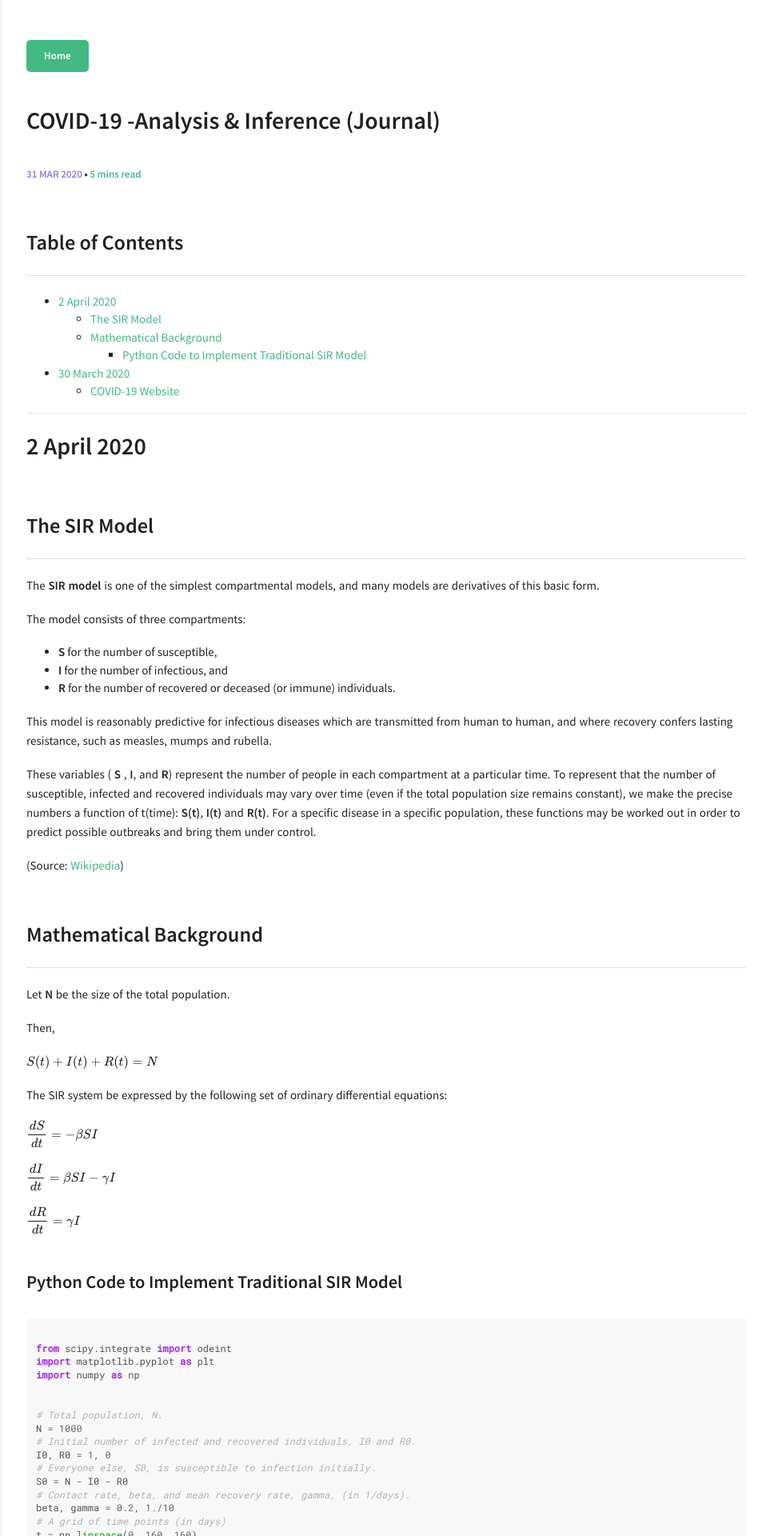
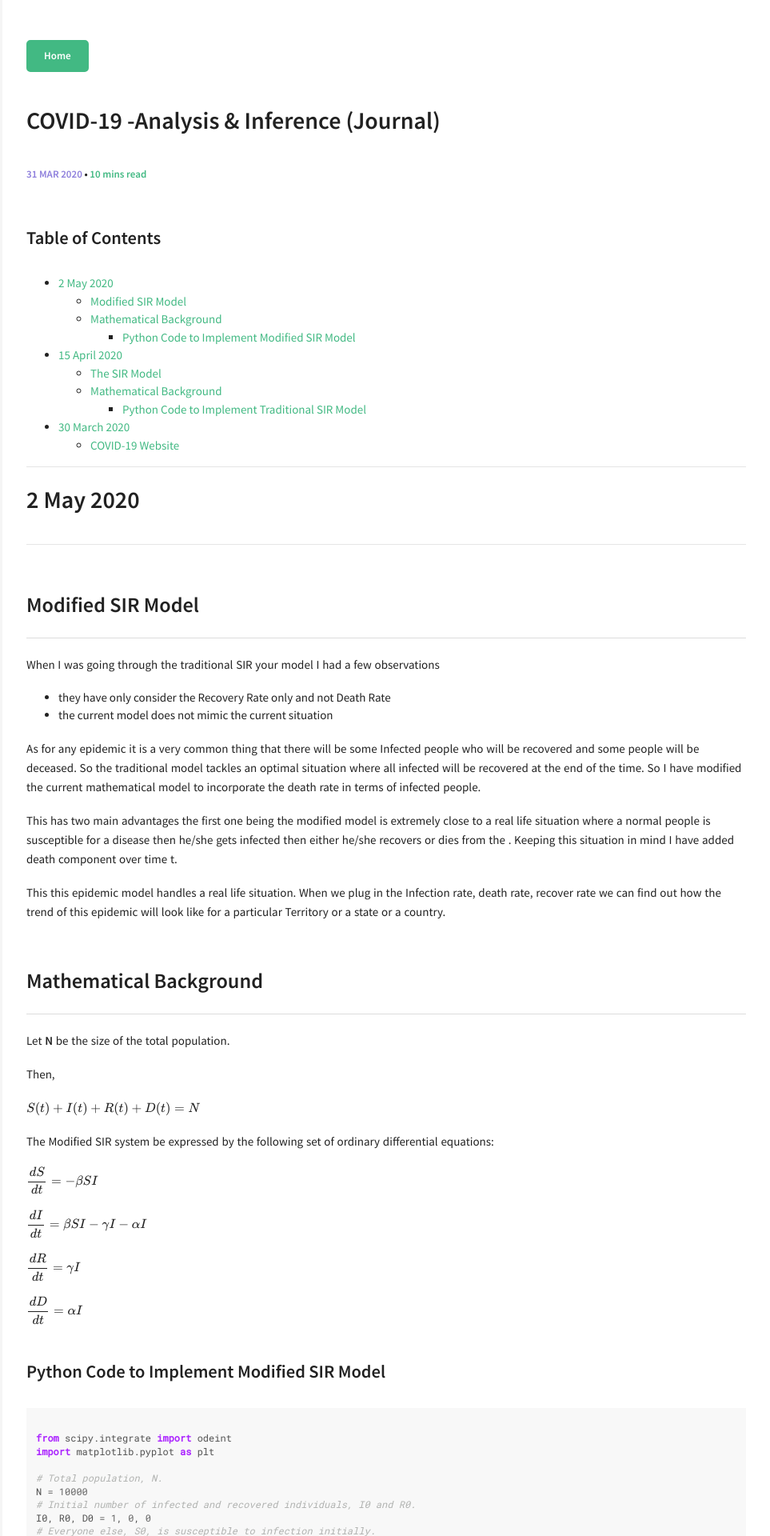
Before and after one commit to rehanguha/rehanguha.github.io, a Jekyll site: the page built from _posts/2020-03-31-sir-epidemic-model.md, in a window 1280 px wide. Shown: the top 1920 px of the page at 80% size, without its empty margins (317-1280 px from the left). Built offline with Jekyll 4.4.1, drawn with Linux system fonts in a browser that asks for light colours; formulas are drawn with MathJax 3; comment, search, counter and statistics services are not loaded; some of the changed text lies outside the part shown.

Commit message:
Updated Covid-19

````diff
--- a/_posts/2020-03-31-sir-epidemic-model.md
+++ b/_posts/2020-03-31-sir-epidemic-model.md
@@ -9,18 +9,121 @@ comments: true
 mathjax: true
 ---
 
-## Table of Contents
+### Table of Contents
 
-- [2 April 2020](#2-april-2020)
+- [2 May 2020](#2-may-2020)
+  - [Modified SIR Model](#modified-sir-model)
+  - [Mathematical Background](#mathematical-background)
+    - [Python Code to Implement Modified SIR Model](#python-code-to-implement-modified-sir-model)
+- [15 April 2020](#15-april-2020)
   - [The SIR Model](#the-sir-model)
-  - [Mathematical Background](#mathematical-background)
+  - [Mathematical Background](#mathematical-background-1)
     - [Python Code to Implement Traditional SIR Model](#python-code-to-implement-traditional-sir-model)
 - [30 March 2020](#30-march-2020)
   - [COVID-19 Website](#covid-19-website)
 
 ---
 
-# 2 April 2020
+# 2 May 2020
+
+---
+
+## Modified SIR Model
+
+When I was going through the traditional SIR your model I had a few observations
+
+- they have only consider the Recovery Rate only and not Death Rate
+- the current model does not mimic the current situation
+
+As for any epidemic it is a very common thing that there will be some Infected people who will be recovered and some people will be deceased. So the traditional model tackles an optimal situation where all infected will be recovered at the end of the time. So I have modified the current mathematical model to incorporate the death rate in terms of infected people.
+
+This has two main advantages the first one being the modified model is extremely close to a real life situation where a normal people is susceptible for a disease then he/she gets infected then either he/she recovers or dies from the . Keeping this situation in mind I have added death component over time t.
+
+This this epidemic model handles a real life situation. When we plug in the Infection rate, death rate, recover rate we can find out how the trend of this epidemic will look like for a particular Territory or a state or a country.
+
+## Mathematical Background
+
+Let **N** be the size of the total population.
+
+Then,
+
+$\displaystyle S(t) + I(t) + R(t) + D(t) = N$
+
+The Modified SIR system be expressed by the following set of ordinary differential equations:
+
+$\displaystyle \frac{dS}{dt} =-\beta SI$
+
+$\displaystyle \frac{dI}{dt} =\beta SI - \gamma I - \alpha I$
+
+$\displaystyle \frac{dR}{dt} =\gamma I$
+
+$\displaystyle \frac{dD}{dt} =\alpha I$
+
+
+### Python Code to Implement Modified SIR Model
+
+```python
+
+from scipy.integrate import odeint
+import matplotlib.pyplot as plt
+
+# Total population, N.
+N = 10000
+# Initial number of infected and recovered individuals, I0 and R0.
+I0, R0, D0 = 1, 0, 0
+# Everyone else, S0, is susceptible to infection initially.
+S0 = N - I0 - R0 - D0
+# Contact rate, beta, and mean recovery rate, gamma, (in 1/days).
+alpha, beta, gamma = 0.03, 0.5, 1./10
+# A grid of time points (in days)
+t = np.linspace(0, 160, 160)
+
+# The SIR model differential equations.
+def deriv(y, t, N, beta, gamma, alpha):
+    S, I, R, D = y
+    dSdt = -beta * S * I / N
+    dIdt = beta * S * I / N - gamma * I - alpha * I
+    dRdt = gamma * I
+    dDdt = alpha * I
+    return dSdt, dIdt, dRdt, dDdt
+
+# Initial conditions vector
+y0 = S0, I0, R0, D0
+# Integrate the SIR equations over the time grid, t.
+ret = odeint(deriv, y0, t, args=(N, beta, gamma, alpha))
+S, I, R, D = ret.T
+
+# Plot the data on three separate curves for S(t), I(t) and R(t)
+fig = plt.figure(facecolor='w')
+ax = fig.add_subplot(111, axisbelow=True)
+ax.plot(t, S/N, 'b', alpha=0.5, lw=2, label='Susceptible')
+ax.plot(t, I/N, 'r', alpha=0.5, lw=2, label='Infected')
+ax.plot(t, R/N, 'g', alpha=0.5, lw=2, label='Recovered with immunity')
+ax.plot(t, D/N, 'y', alpha=0.5, lw=2, label='Death')
+
+ax.set_xlabel('Time /days')
+ax.set_ylabel('Number (1000s)')
+ax.set_ylim(0,1.2)
+ax.yaxis.set_tick_params(length=0)
+ax.xaxis.set_tick_params(length=0)
+ax.grid(b=True, which='major', c='w', lw=2, ls='-')
+legend = ax.legend()
+legend.get_frame().set_alpha(0.5)
+for spine in ('top', 'right', 'bottom', 'left'):
+    ax.spines[spine].set_visible(False)
+plt.show()
+
+```
+
+**Output:**
+
+![Picture](Modified.png)
+
+---
+
+# 15 April 2020
+
+---
 
 ## The SIR Model
 
@@ -116,6 +219,8 @@ plt.show()
 
 # 30 March 2020
 
+---
+
 ## COVID-19 Website
 
 I have built this website to see the trend for all types of cases over time.
````
Also changed, not shown: articles/2020-03/Modified.png (added).
